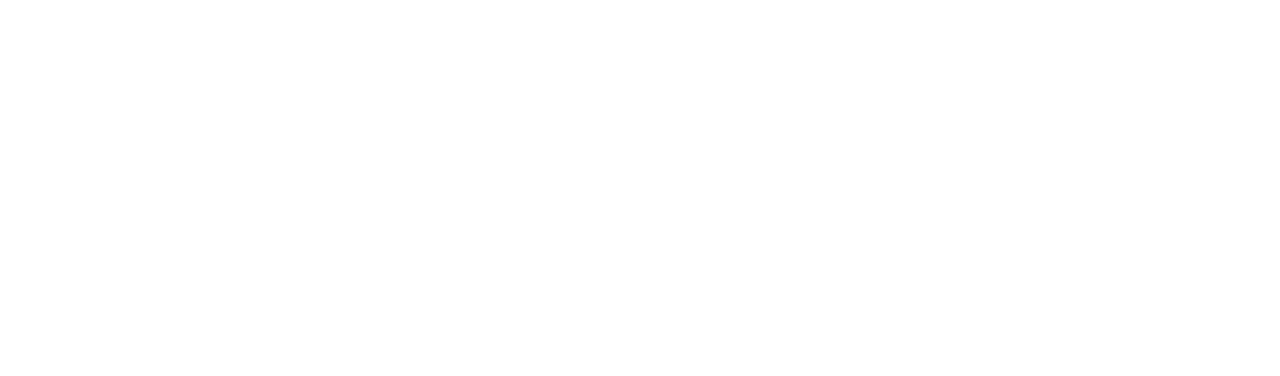
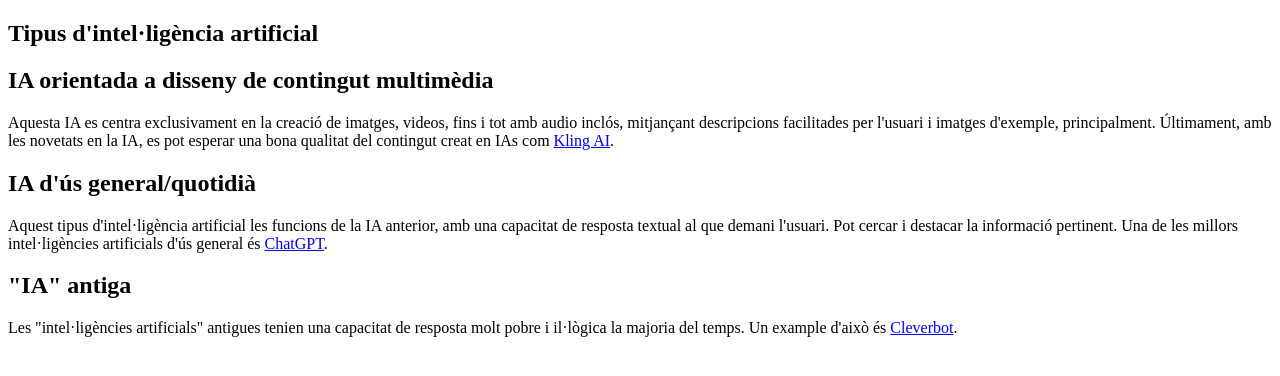
Before and after one commit to pablowanestepa/NombreTemporal, a plain HTML site: page index.html in a window 1280 px wide. Drawn offline with Linux system fonts and the light colour scheme.

Commit message:
Se ha añadido contenido a la página web.

```diff
--- a/index.html
+++ b/index.html
@@ -1,6 +1,6 @@
 <!DOCTYPE html>
 
-<html lang="es">
+<html lang="ca">
     <head>
         <link rel="icon" type="image/ico" href="favicon.ico">
         <link rel="stylesheet" href="estils.css">
@@ -8,4 +8,26 @@
         <meta name="page description" content="Aquesta pàgina és un medi informatiu sobre la intel·ligència artificial.">
         <meta charset="UTF-8">
     </head>
+    <body>
+        <header></header>
+        <main>
+            <section>
+                <h1>Tipus d'intel·ligència artificial</h1>
+                <article>
+                    <h2>IA orientada a disseny de contingut multimèdia</h2>
+                    <p>Aquesta IA es centra exclusivament en la creació de imatges, videos, fins i tot amb audio inclós, mitjançant descripcions facilitades per l'usuari i imatges d'exemple, principalment. Últimament, amb les novetats en la IA, es pot esperar una bona qualitat del contingut creat en IAs com <a href="https://kling.ai/" target="_blank">Kling AI</a>.</p>
+                </article>
+                <article>
+                    <h2>IA d'ús general/quotidià</h2>
+                    <p>Aquest tipus d'intel·ligència artificial les funcions de la IA anterior, amb una capacitat de resposta textual al que demani l'usuari. Pot cercar i destacar la informació pertinent. Una de les millors intel·ligències artificials d'ús general és <a href="https://chatgpt.com/" target="_blank">ChatGPT</a>.</p>
+                </article>
+                <article>
+                    <h2>"IA" antiga</h2>
+                    <p>Les "intel·ligències artificials" antigues tenien una capacitat de resposta molt pobre i il·lògica la majoria del temps. Un example d'això és <a href="https://cleverbot.com/" target="_blank">Cleverbot</a>.</p>
+                </article>
+            </section>
+            <section></section>
+        </main>
+        <footer></footer>
+    </body>
 </html>
```
